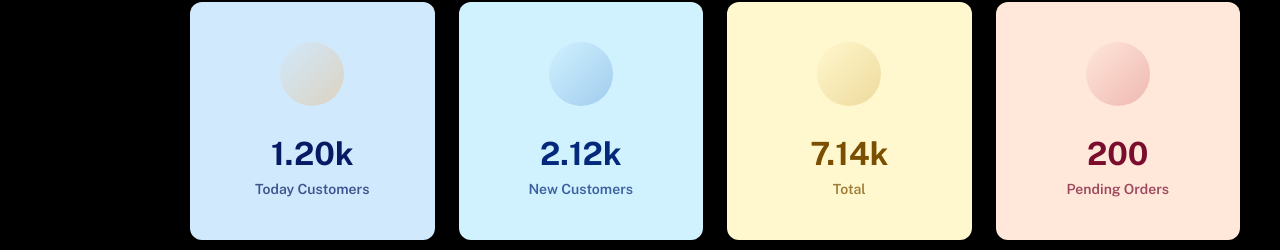
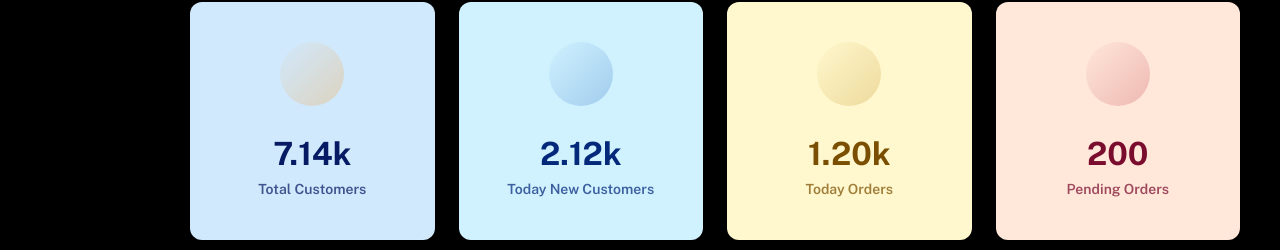
Before and after one commit to sachitha2/obama-portal, a React (Create React App) app: page /dashboard/app in a window 1280 px wide. Shown: the part 190-440 px from the top of the page. Built offline with nearby package versions, Linux system fonts and the light colour scheme; no server answers; some icons are missing; a web font is replaced by a local one.

Commit message:
Admint Counts Integration

```diff
--- a/src/pages/DashboardAppPage.js
+++ b/src/pages/DashboardAppPage.js
@@ -19,13 +19,14 @@ import {
   AppCurrentSubject,
   AppConversionRates,
 } from '../sections/@dashboard/app';
+import { getCountsReport } from '../services/ReportService';
 
 // ----------------------------------------------------------------------
 
 export default function DashboardAppPage() {
   const theme = useTheme();
 
-  const [stat,setStat] = useState({total:7140,new:2120,today:1200,pending:200})
+  const [stat,setStat] = useState({totalCustomerCount:7140,todayNewCustomerCount:2120,todayOrderCount:1200,pendingOrderCount:200})
 
     const [reorderList,setReorderList] = useState(
       [...Array(5)].map((_, index) => ({
@@ -45,9 +46,9 @@ export default function DashboardAppPage() {
 
 
     useEffect(()=>{
-        // caller().then(({data})=>{ // TODO
-        //     setStat(data)
-        // })
+      getCountsReport().then(({data})=>{
+            setStat(data)
+        })
 
         // caller().then(({data})=>{ // TODO
         //     setPopularMenu(data)
@@ -74,19 +75,20 @@ export default function DashboardAppPage() {
 
         <Grid container spacing={3}>
           <Grid item xs={12} sm={6} md={3}>
-            <AppWidgetSummary title="Today Customers" total={stat.today} icon={'ant-design:android-filled'} />
+            <AppWidgetSummary title="Total Customers" total={stat.totalCustomerCount  === 0 ? 'Empty':stat.totalCustomerCount} icon={'ant-design:android-filled'} />
           </Grid>
 
           <Grid item xs={12} sm={6} md={3}>
-            <AppWidgetSummary title="New Customers" total={stat.new} color="info" icon={'ant-design:apple-filled'} />
+            <AppWidgetSummary title="Today New Customers" total={stat.todayNewCustomerCount === 0 ? 'No New Customers':stat.todayNewCustomerCount} color="info" icon={'ant-design:apple-filled'} />
           </Grid>
 
           <Grid item xs={12} sm={6} md={3}>
-            <AppWidgetSummary title="Total" total={stat.total} color="warning" icon={'ant-design:windows-filled'} />
+            <AppWidgetSummary title="Today Orders" total={stat.todayOrderCount === 0 ? 'No Orders Yet':stat.todayOrderCount} color="warning" icon={'ant-design:windows-filled'} />
+
           </Grid>
 
           <Grid item xs={12} sm={6} md={3}>
-            <AppWidgetSummary title="Pending Orders" total={stat.pending} color="error" icon={'ant-design:bug-filled'} />
+            <AppWidgetSummary title="Pending Orders" total={stat.pendingOrderCount === 0 ? 'No Pending Orders':stat.pendingOrderCount} color="error" icon={'ant-design:bug-filled'} />
           </Grid>
 
           <Grid item xs={12} md={6} lg={8}>
--- a/src/services/ReportService.js
+++ b/src/services/ReportService.js
@@ -11,3 +11,7 @@ export async function getSalesPeriod(fromDate,toDate) {
 export async function getStoresReport() {
     return axios.get(`${process.env.REACT_APP_API_BASE_URL}/admin/storeReport/daily`)
 }
+
+export async function getCountsReport() {
+    return axios.get(`${process.env.REACT_APP_API_BASE_URL}/admin/customer/counts`)
+}
```
